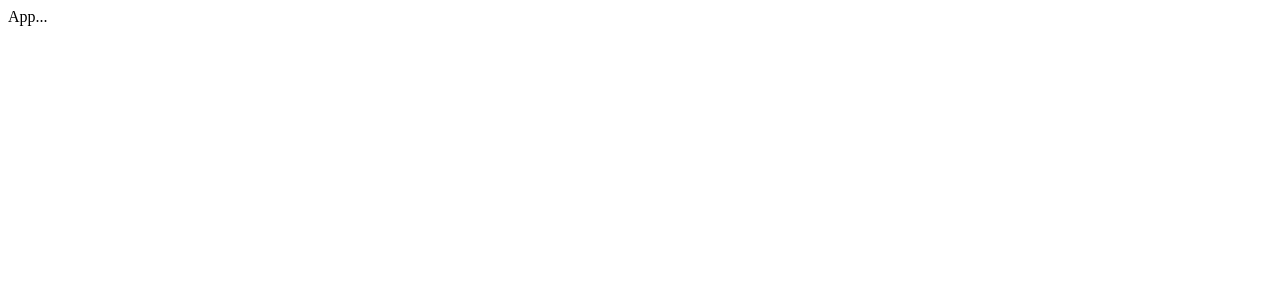
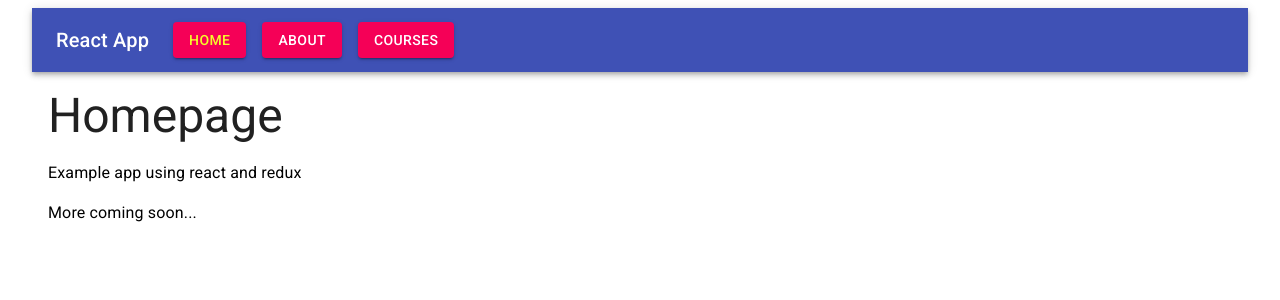
Before and after one commit to robert-laws/learning-july-2019-building-applications-with-react-and-redux, a React (Create React App) app: page / in a window 1280 px wide. Shown: the top 300 px of the page. Built offline with nearby package versions, Linux system fonts and the light colour scheme.

Commit message:
basic setup with material-ui

```diff
--- a/package.json
+++ b/package.json
@@ -3,8 +3,11 @@
   "version": "0.1.0",
   "private": true,
   "dependencies": {
+    "@material-ui/core": "^4.2.0",
+    "@material-ui/icons": "^4.2.1",
     "react": "^16.8.6",
     "react-dom": "^16.8.6",
+    "react-router-dom": "^5.0.1",
     "react-scripts": "3.0.1"
   },
   "scripts": {
--- a/public/index.html
+++ b/public/index.html
@@ -3,8 +3,10 @@
   <head>
     <meta charset="utf-8" />
     <link rel="shortcut icon" href="%PUBLIC_URL%/favicon.ico" />
-    <meta name="viewport" content="width=device-width, initial-scale=1" />
+    <meta name="viewport" content="minimum-scale=1, initial-scale=1, width=device-width, shrink-to-fit=no" />
     <meta name="theme-color" content="#000000" />
+    <link rel="stylesheet" href="https://fonts.googleapis.com/css?family=Roboto:300,400,500,700&display=swap" />
+    <link rel="stylesheet" href="https://fonts.googleapis.com/icon?family=Material+Icons" />
     <!--
       manifest.json provides metadata used when your web app is installed on a
       user's mobile device or desktop. See https://developers.google.com/web/fundamentals/web-app-manifest/
--- a/src/App.js
+++ /dev/null
@@ -1,11 +0,0 @@
-import React from 'react';
-
-const App = () => {
-  return (
-    <div>
-      App...
-    </div>
-  )
-}
-
-export default App;
--- /dev/null
+++ b/src/components/App.js
@@ -0,0 +1,24 @@
+import React from 'react';
+import { Route, Switch } from 'react-router-dom';
+import Container from '@material-ui/core/Container';
+import Header from './common/Header';
+import HomePage from './home/HomePage';
+import AboutPage from './about/AboutPage';
+import CoursesPage from './courses/CoursesPage';
+import PageNotFound from './PageNotFound';
+
+const App = () => {
+  return (
+    <Container>
+      <Header />
+      <Switch>
+        <Route exact path='/' component={HomePage} />
+        <Route path='/about' component={AboutPage} />
+        <Route path='/courses' component={CoursesPage} />
+        <Route component={PageNotFound} />
+      </Switch>
+    </Container>
+  )
+}
+
+export default App;
--- /dev/null
+++ b/src/components/PageNotFound.js
@@ -0,0 +1,6 @@
+import React from 'react';
+import Typography from '@material-ui/core/Typography';
+
+const PageNotFound = () => <Typography component="h1" variant="h2" align="center" color="textPrimary">Oops! Page not found.</Typography>;
+
+export default PageNotFound;
--- a/src/components/about/AboutPage.js
+++ b/src/components/about/AboutPage.js
@@ -0,0 +1,18 @@
+import React from 'react';
+import Box from '@material-ui/core/Box';
+import Typography from '@material-ui/core/Typography';
+
+const AboutPage = () => (
+  <div>
+    <Box m="1rem">
+      <Typography component="h2" variant="h3" align="left" color="textPrimary" gutterBottom>
+        About
+      </Typography>
+    </Box>
+    <Box m="1rem">
+      <Typography>This app uses React, Redux, and React Router, etc.</Typography>
+    </Box>
+  </div>
+)
+
+export default AboutPage;
--- /dev/null
+++ b/src/components/common/Header.js
@@ -0,0 +1,49 @@
+import React from 'react';
+import { NavLink } from 'react-router-dom';
+import { makeStyles } from '@material-ui/core/styles';
+import AppBar from '@material-ui/core/AppBar';
+import Toolbar from '@material-ui/core/Toolbar';
+import Typography from '@material-ui/core/Typography';
+import Button from '@material-ui/core/Button';
+
+const Header = () => {
+  const activeStyle = { color: "#F5FB2A" };
+
+  const useStyles = makeStyles(theme => ({
+    root: {
+      flexGrow: 1,
+    },
+    menuButton: {
+      marginRight: theme.spacing(1),
+      marginLeft: theme.spacing(1),
+    },
+    spacer: {
+      marginLeft: theme.spacing(3),
+    }
+  }));
+
+  const classes = useStyles();
+
+  return (
+    <div className={classes.root}>
+      <AppBar position="static">
+        <Toolbar>
+          <Typography variant="h6" className={classes.title}>
+            React App
+          </Typography>
+          <Button component={ NavLink } to="/" exact activeStyle={activeStyle} className={[classes.menuButton, classes.spacer]} variant="contained" color="secondary">
+            Home
+          </Button>
+          <Button component={ NavLink } to="/about" activeStyle={activeStyle} className={classes.menuButton} variant="contained" color="secondary">
+            About
+          </Button>
+          <Button component={ NavLink } to="/courses" activeStyle={activeStyle} className={classes.menuButton} variant="contained" color="secondary">
+            Courses
+          </Button>
+        </Toolbar>
+      </AppBar>
+    </div>
+  )
+}
+
+export default Header;
--- /dev/null
+++ b/src/components/courses/CoursesPage.js
@@ -0,0 +1,17 @@
+import React, { Component } from 'react';
+import Box from '@material-ui/core/Box';
+import Typography from '@material-ui/core/Typography';
+
+class CoursesPage extends Component {
+  render() {
+    return (
+      <Box m="1rem">
+        <Typography component="h2" variant="h3" align="left" color="textPrimary" gutterBottom>
+          Courses
+        </Typography>
+      </Box>
+    )
+  }
+}
+
+export default CoursesPage;
--- a/src/components/home/HomePage.js
+++ b/src/components/home/HomePage.js
@@ -0,0 +1,24 @@
+import React from 'react';
+// import { Link } from 'react-router-dom';
+import Box from '@material-ui/core/Box';
+import Typography from '@material-ui/core/Typography';
+// import Button from '@material-ui/core/Button';
+
+const HomePage = () => (
+  <div>
+    <Box m="1rem">
+      <Typography component="h2" variant="h3" align="left" color="textPrimary" gutterBottom>
+        Homepage
+      </Typography>
+    </Box>
+    <Box m="1rem">
+      <Typography paragraph={true}>Example app using react and redux</Typography>
+      <Typography>More coming soon...</Typography>
+    </Box>
+    {/* <Button component={ Link } to="/about" variant="contained" color="secondary">
+      About Page
+    </Button> */}
+  </div>
+)
+
+export default HomePage;
--- a/src/index.js
+++ b/src/index.js
@@ -1,8 +1,11 @@
 import React from 'react';
 import ReactDOM from 'react-dom';
-import App from './App';
+import { BrowserRouter as Router } from 'react-router-dom'
+import App from './components/App';
 
 ReactDOM.render(
-  <App />,
+  <Router>
+    <App />
+  </Router>,
   document.querySelector("#root")
 );
```
Also changed, not shown: 1 other file (tests, documents, lock files or other folders).
